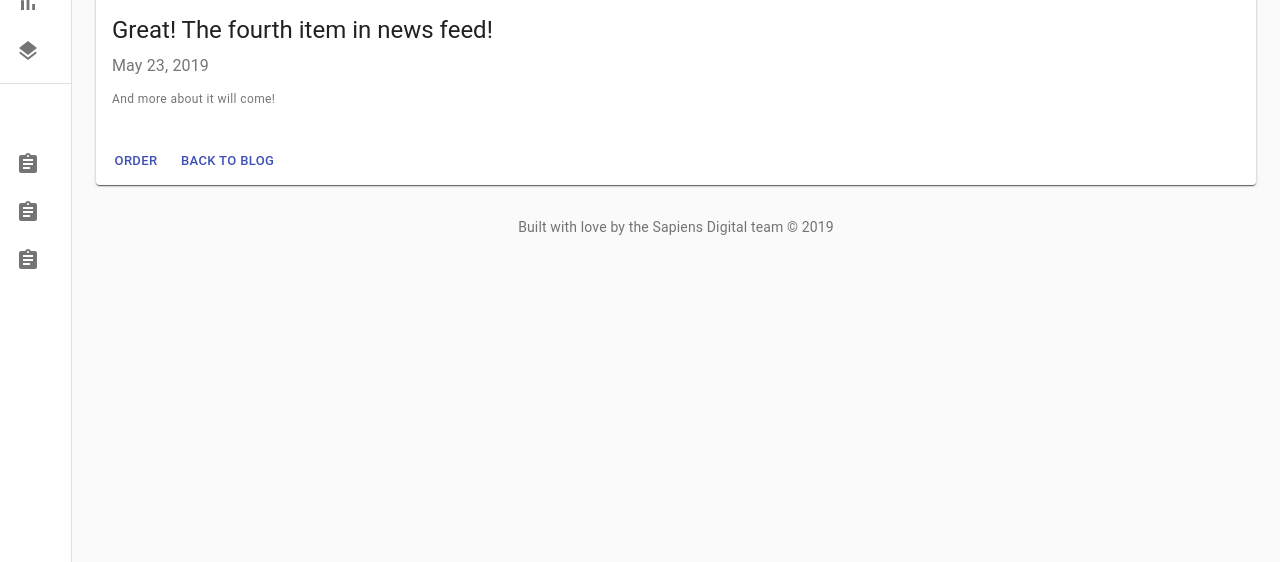
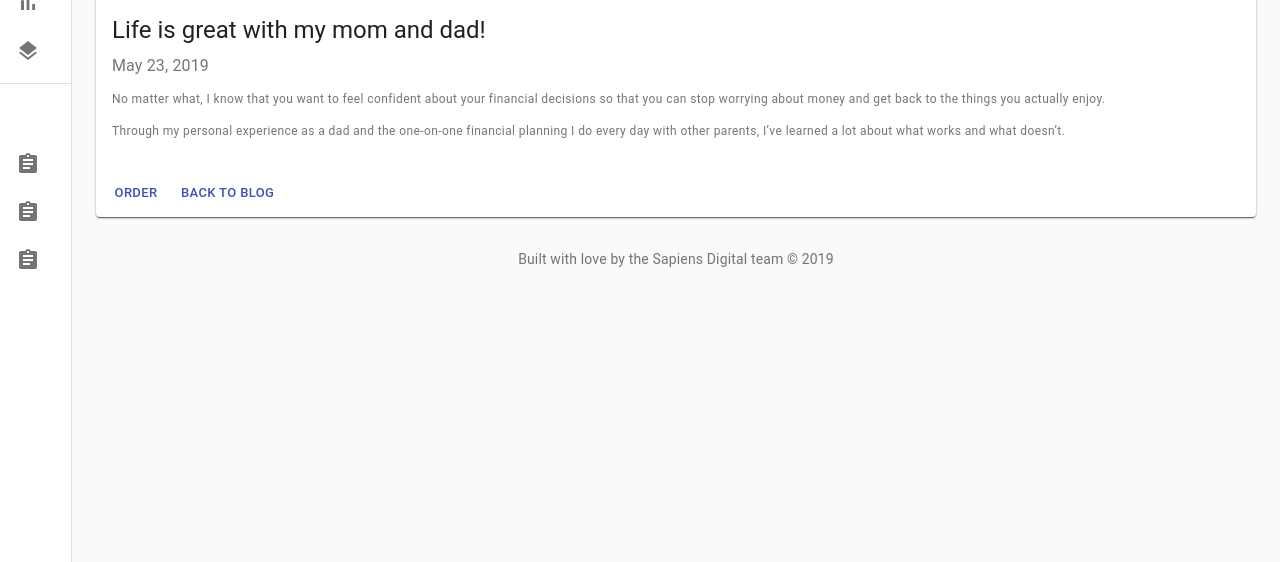
Before and after one commit to chertkovalex/gatsby-material-portal, a Gatsby site: page /2019-05-23-great-the-fourth-item-in-blog/ in a window 1280 px wide. Shown: the part 238-800 px from the top of the page. Built offline with nearby package versions, Linux system fonts and the light colour scheme; Gatsby itself is replaced by a stand-in of ours.

Commit message:
Update Blog “2019-05-23-great-the-fourth-item-in-blog”

```diff
--- a/blog/2019-05-23-great-the-fourth-item-in-blog.md
+++ b/blog/2019-05-23-great-the-fourth-item-in-blog.md
@@ -1,5 +1,12 @@
 ---
 date: 2019-05-23T17:19:25.166Z
-title: Great! The fourth item in news feed!
+image: /img/child-1111818_1280.jpg
+title: Life is great with my mom and dad!
 ---
-And more about it will come!
+
+
+No matter what, I know that you want to feel confident about your financial decisions so that you can stop worrying about money and get back to the things you actually enjoy.
+
+
+
+Through my personal experience as a dad and the one-on-one financial planning I do every day with other parents, I’ve learned a lot about what works and what doesn’t.
```
